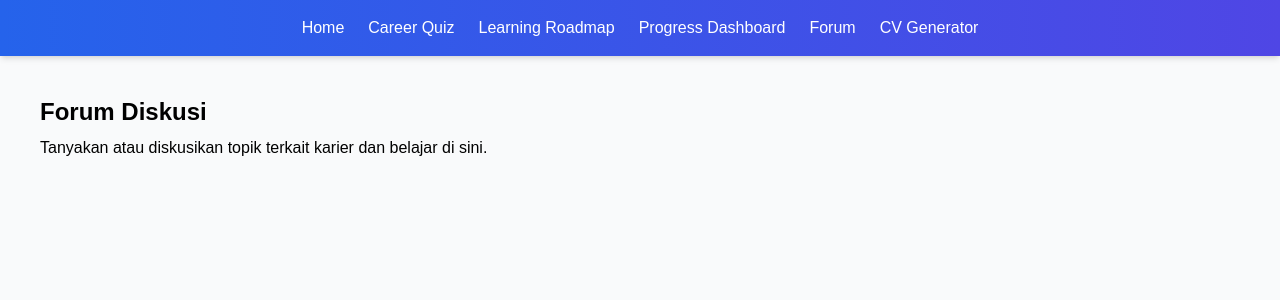
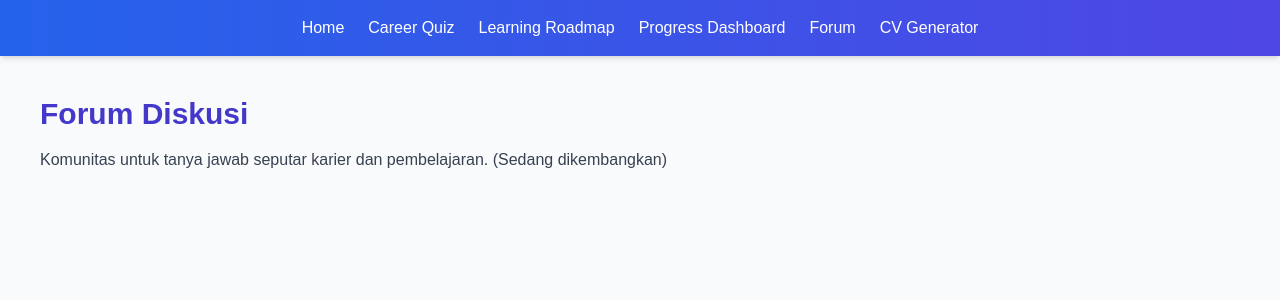
Before and after one commit to mustain97/IDCamp-2024-Developer-Challenge, a React (Vite) app: page /forum in a window 1280 px wide. Shown: the top 300 px of the page. Built offline with nearby package versions, Linux system fonts and the light colour scheme.

Commit message:
Update ForumDiscussion.jsx

```diff
--- a/src/pages/ForumDiscussion.jsx
+++ b/src/pages/ForumDiscussion.jsx
@@ -1,8 +1,9 @@
+import { motion } from 'framer-motion';
 export default function ForumDiscussion() {
   return (
-    <div className="p-10">
-      <h2 className="text-2xl font-semibold">Forum Diskusi</h2>
-      <p className="mt-2">Tanyakan atau diskusikan topik terkait karier dan belajar di sini.</p>
-    </div>
+    <motion.div className="p-10" initial={{ y: -30, opacity: 0 }} animate={{ y: 0, opacity: 1 }}>
+      <h2 className="text-3xl font-semibold text-indigo-700 mb-4">Forum Diskusi</h2>
+      <p className="text-gray-700">Komunitas untuk tanya jawab seputar karier dan pembelajaran. (Sedang dikembangkan)</p>
+    </motion.div>
   );
 }
```
